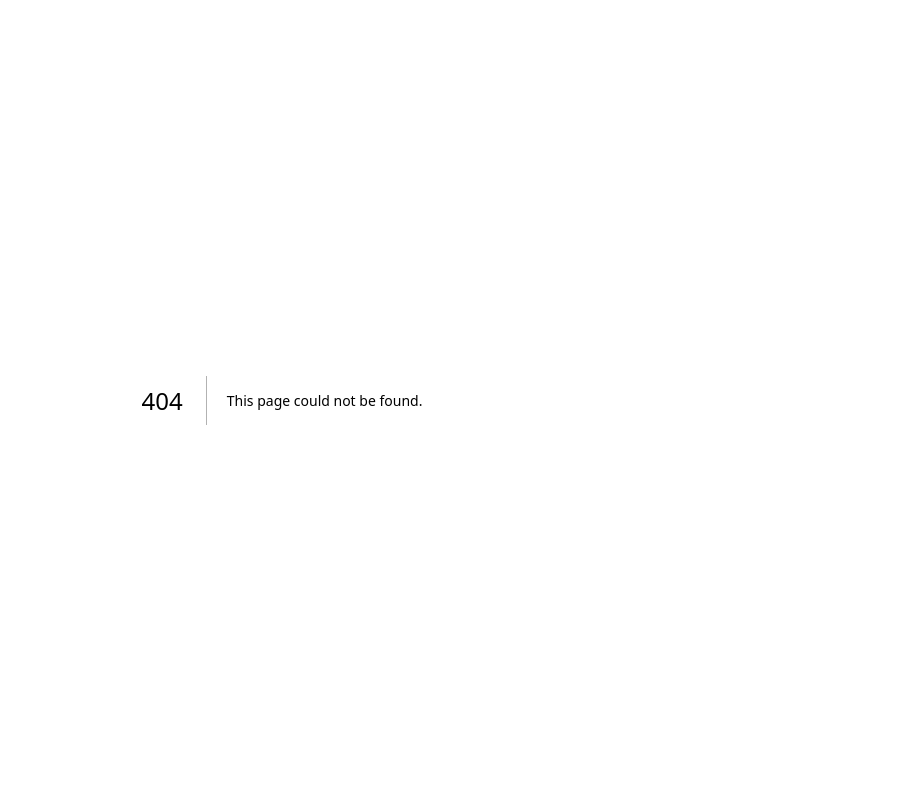
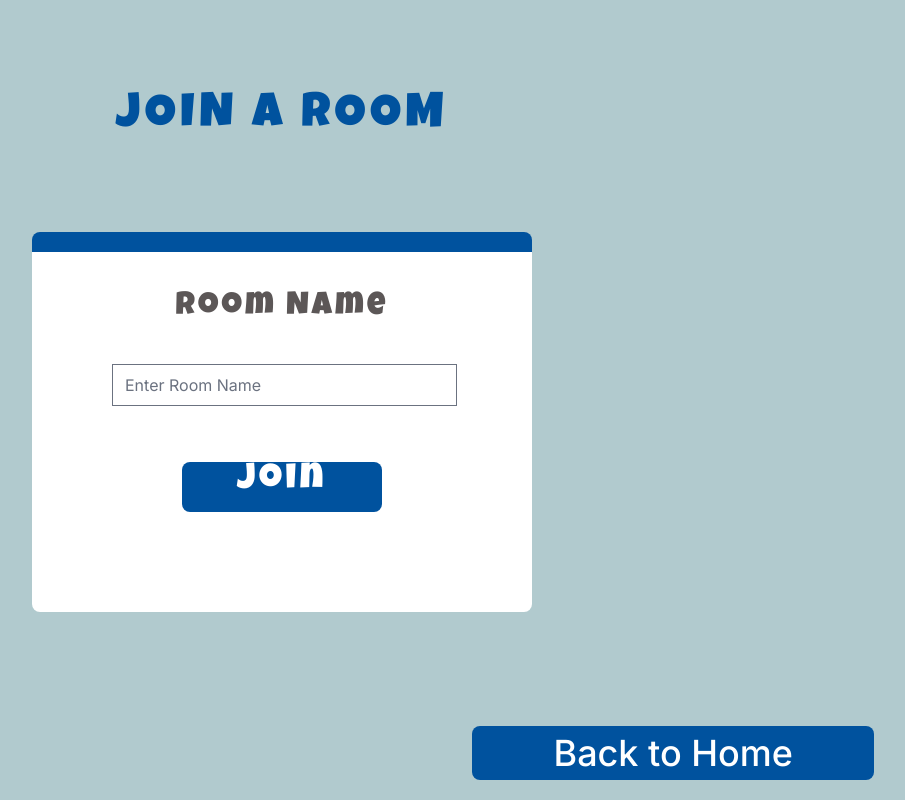
Before and after one commit to JarIsCoding/Shortalk---Front-End, a Next.js app: page /pages/joinRoom in a window 1280 px wide. Before the commit this address had no page. Shown: the whole page, without its empty margins (358-1263 px from the left). Built offline with nearby package versions, Linux system fonts and the light colour scheme.

Commit message:
join room page created

```diff
--- a/src/app/pages/homePage/page.tsx
+++ b/src/app/pages/homePage/page.tsx
@@ -59,7 +59,7 @@ const HomePage = () => {
           <p className='font-LuckiestGuy text-white px-10 h-[100px] text-4xl flex items-center'>Create A Room</p>
         </Button>
 
-        <Button size="xl" className='w-[450px] h-[130px] justify-center mx-auto my-5 bg-dblue'>
+        <Button onClick={() => router.push('/pages/joinRoom')} size="xl" className='w-[450px] h-[130px] justify-center mx-auto my-5 bg-dblue'>
           <p className='font-LuckiestGuy text-white px-10 h-[100px] text-4xl flex items-center'>Join A Room</p>
         </Button>
 
--- /dev/null
+++ b/src/app/pages/joinRoom/page.tsx
@@ -0,0 +1,60 @@
+'use client'
+
+import { Button } from 'flowbite-react'
+import { useRouter } from 'next/navigation'
+import React, { useState } from 'react'
+
+const JoinRoom = () => {
+    const [roomName, setRoomName] = useState('')
+    const [warnText, setWarnText] = useState('')
+
+    const router = useRouter()
+
+    const handleCreate = () => {
+        if(roomName === ''){
+            setWarnText('Please enter a room name.')
+        } else {
+            console.log(roomName)
+            router.push('/pages/passAndPlayLobby')
+        }
+    }
+
+    return (
+        <div>
+            <div className='flex justify-center py-20'>
+                <p className='text-dblue font-LuckiestGuy text-[48px] tracking-widest'>JOIN A ROOM</p>
+            </div>
+
+            <div className='flex justify-center'>
+                <div className='cardBorder bg-white w-[500px] h-[380px] rounded-lg'>
+                    <p className='flex justify-center font-LuckiestGuy text-[32px] text-center tracking-widest text-dgray py-8'>
+                        Room Name
+                    </p>
+                    <div className='w-[85%] ps-20'>
+                        <input onChange={(e) => setRoomName(e.target.value)} type="text" placeholder='Enter Room Name' className='w-[100%] flex justify-center' />
+                    </div>
+                    <div className='text-center p-0'>
+                        <p className='text-red-500'>
+                            {warnText}
+                        </p>
+                    </div>
+                    <div className='p-0 m-0 flex justify-center pt-14'>
+
+                        {/* On click find and join room */}
+                        <Button onClick={handleCreate} className='font-LuckiestGuy text-white bg-dblue w-[200px] h-[50px] p-0 m-0'>
+                            <p className='text-[36px] tracking-widest'>
+                                Join
+                            </p>
+                        </Button>
+
+                    </div>
+                </div>
+            </div>
+            <Button className='absolute right-5 bottom-5 px-16 py-2 me-7 bg-dblue cursor-pointer' onClick={() => { router.push('/pages/homePage') }}>
+                <p className='text-[36px]'>Back to Home</p>
+            </Button>
+        </div>
+    )
+}
+
+export default JoinRoom
```
